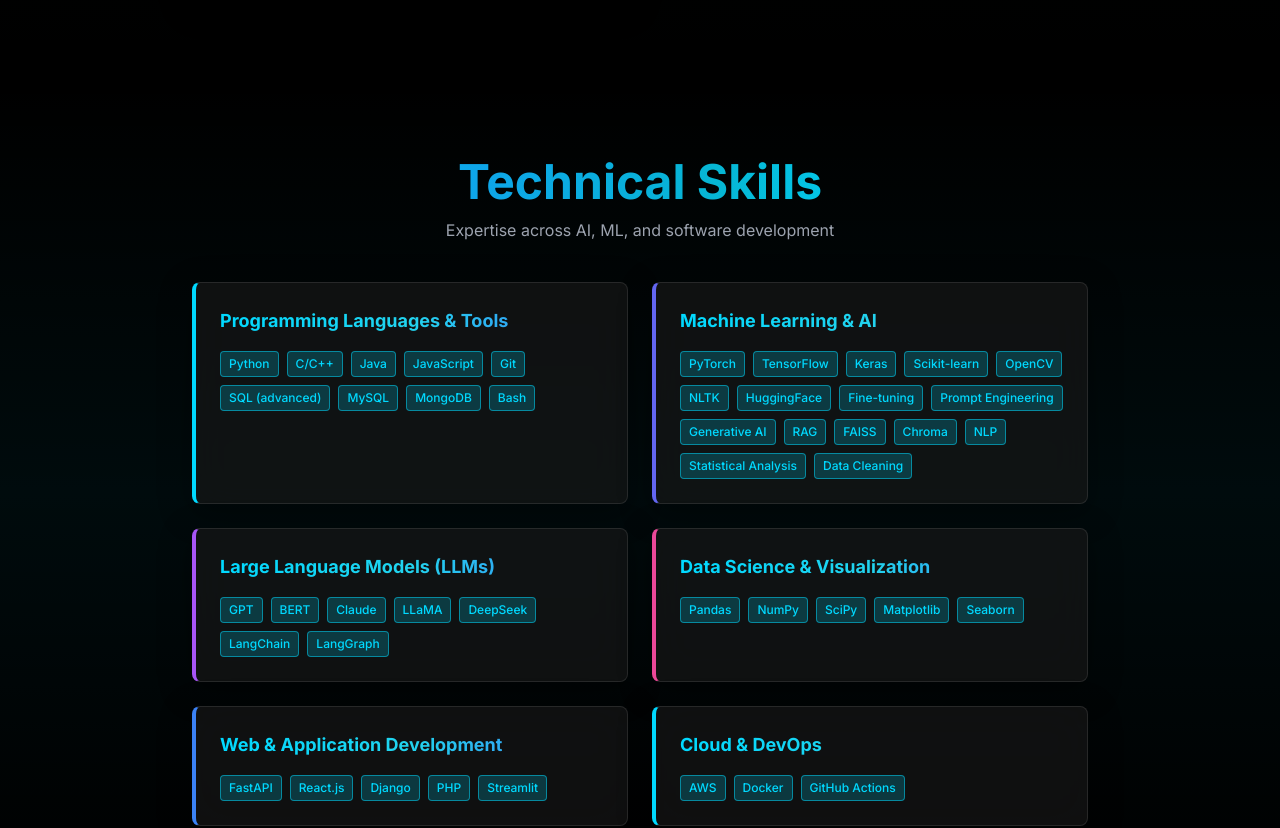
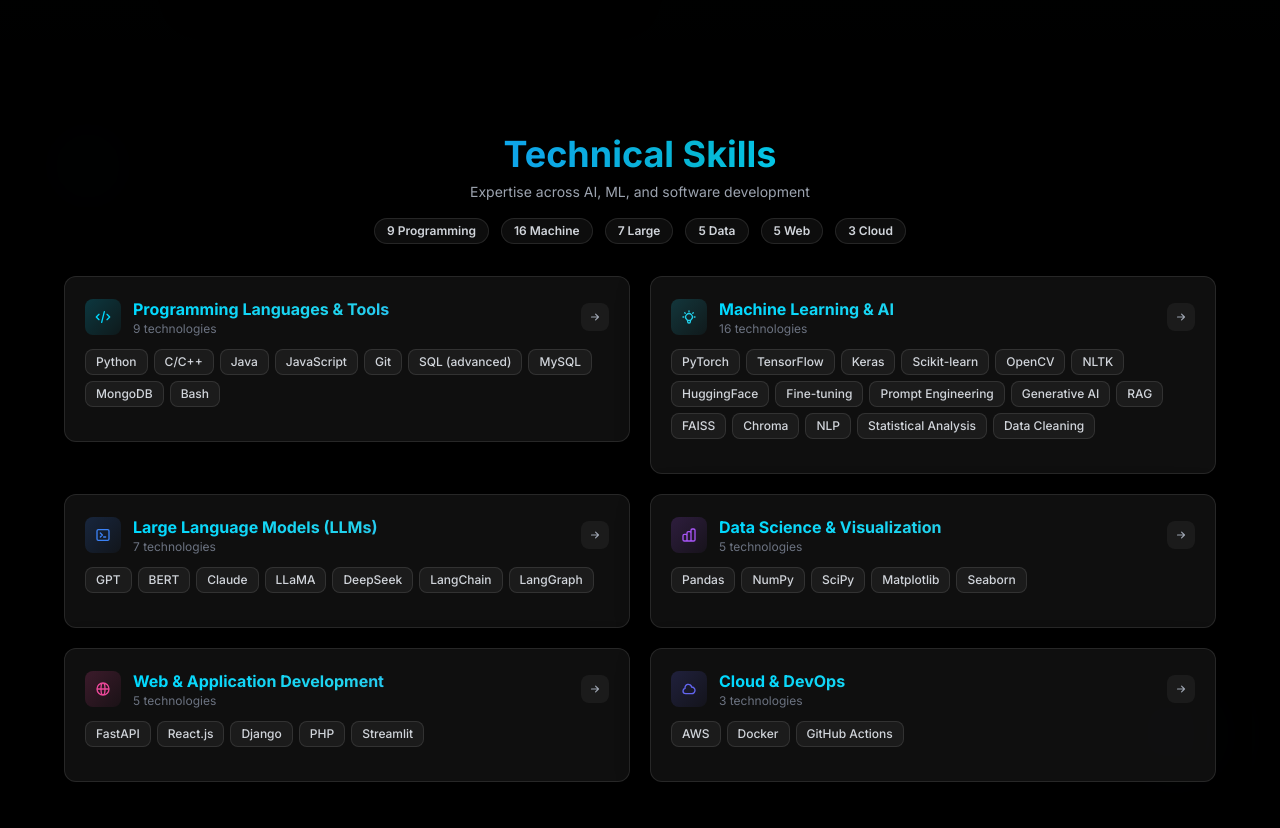
Before and after one commit to md-marop-hossain/md-marop-hossain.github.io, a React (Vite) app: page / in a window 1280 px wide. Shown: the part 4860-5688 px from the top of the page. Built offline with nearby package versions, Linux system fonts and the light colour scheme.

Commit message:
redesign profile

```diff
--- a/src/App.jsx
+++ b/src/App.jsx
@@ -1379,45 +1379,110 @@
         {/* Skills Section */}
         <section
           id="skills"
-          className="py-16 sm:py-20 px-4 sm:px-6 lg:px-8 bg-gradient-to-b from-transparent via-primary/5 to-transparent"
-        >
-          <div className="max-w-4xl mx-auto">
-            <h2 className="text-3xl sm:text-4xl md:text-5xl font-bold text-center mb-2 sm:mb-3">
+          className="py-12 sm:py-14 px-4 sm:px-6 lg:px-8 relative overflow-hidden"
+        >
+          {/* Animated background elements */}
+          <div className="absolute inset-0 opacity-20">
+            <div className="absolute top-10 left-10 w-24 h-24 bg-primary/10 rounded-full blur-2xl animate-pulse"></div>
+            <div className="absolute bottom-10 right-10 w-32 h-32 bg-cyan-400/10 rounded-full blur-2xl animate-pulse" style={{animationDelay: '1s'}}></div>
+          </div>
+
+          <div className="max-w-6xl mx-auto relative z-10">
+            <div className="text-center mb-8">
+              <h2 className="text-2xl sm:text-3xl md:text-4xl font-bold mb-2">
                 <span className="gradient-text">Technical Skills</span>
               </h2>
-            <p className="text-center text-gray-400 mb-8 sm:mb-10 text-sm sm:text-base px-4">
+              <p className="text-gray-400 text-sm px-4 mb-4">
                 Expertise across AI, ML, and software development
               </p>
 
-            <div className="grid grid-cols-1 md:grid-cols-2 gap-4 sm:gap-6">
+              {/* Skill count badges */}
+              <div className="flex flex-wrap justify-center gap-2 sm:gap-3">
+                {Object.entries(skills).map(([category, skillList], index) => (
+                  <div key={index} className="group relative">
+                    <div className="absolute inset-0 bg-gradient-to-r from-primary via-cyan-400 to-blue-500 rounded-full blur opacity-0 group-hover:opacity-40 transition-opacity duration-300"></div>
+                    <div className="relative px-3 py-1 bg-white/5 border border-white/10 rounded-full text-xs font-semibold text-gray-300 hover:text-white hover:border-primary/50 transition-all duration-300">
+                      {skillList.length} {category.split(' ')[0]}
+                    </div>
+                  </div>
+                ))}
+              </div>
+            </div>
+
+            <div className="grid grid-cols-1 lg:grid-cols-2 gap-4 sm:gap-5">
               {Object.entries(skills).map(([category, skillList], index) => {
-                const categoryColors = [
-                  "border-l-primary",
-                  "border-l-secondary",
-                  "border-l-accent-purple",
-                  "border-l-accent-pink",
-                  "border-l-accent-blue",
-                  "border-l-primary",
+                const gradients = [
+                  "from-primary/20 to-primary/5",
+                  "from-cyan-400/20 to-cyan-400/5",
+                  "from-blue-500/20 to-blue-500/5",
+                  "from-purple-500/20 to-purple-500/5",
+                  "from-pink-500/20 to-pink-500/5",
+                  "from-indigo-500/20 to-indigo-500/5",
                 ];
+                const iconColors = [
+                  "text-primary",
+                  "text-cyan-400",
+                  "text-blue-500",
+                  "text-purple-500",
+                  "text-pink-500",
+                  "text-indigo-500",
+                ];
+
                 return (
                   <div
                     key={index}
-                    className={`glass-morphism p-4 sm:p-6 rounded-lg border-l-4 ${
-                      categoryColors[index % categoryColors.length]
-                    } border border-white/10 hover:border-primary/30 transition-all duration-300`}
-                  >
-                    <h3 className="text-base sm:text-lg font-bold mb-3 sm:mb-4 bg-gradient-to-r from-primary via-cyan-400 to-blue-500 bg-clip-text text-transparent">
+                    className="group relative"
+                  >
+                    {/* Hover glow effect */}
+                    <div className={`absolute -inset-0.5 bg-gradient-to-r ${gradients[index % gradients.length]} rounded-xl blur opacity-0 group-hover:opacity-100 transition duration-500`}></div>
+
+                    {/* Card */}
+                    <div className="relative glass-morphism p-4 sm:p-5 rounded-xl border border-white/10 hover:border-primary/30 transition-all duration-300 hover:transform hover:-translate-y-1">
+                      {/* Header with icon */}
+                      <div className="flex items-center gap-3 mb-3">
+                        <div className={`w-9 h-9 rounded-lg bg-gradient-to-br ${gradients[index % gradients.length]} flex items-center justify-center group-hover:scale-110 transition-transform duration-300`}>
+                          <svg className={`w-4 h-4 ${iconColors[index % iconColors.length]}`} fill="none" stroke="currentColor" viewBox="0 0 24 24">
+                            {index === 0 && <path strokeLinecap="round" strokeLinejoin="round" strokeWidth={2} d="M10 20l4-16m4 4l4 4-4 4M6 16l-4-4 4-4" />}
+                            {index === 1 && <path strokeLinecap="round" strokeLinejoin="round" strokeWidth={2} d="M9.663 17h4.673M12 3v1m6.364 1.636l-.707.707M21 12h-1M4 12H3m3.343-5.657l-.707-.707m2.828 9.9a5 5 0 117.072 0l-.548.547A3.374 3.374 0 0014 18.469V19a2 2 0 11-4 0v-.531c0-.895-.356-1.754-.988-2.386l-.548-.547z" />}
+                            {index === 2 && <path strokeLinecap="round" strokeLinejoin="round" strokeWidth={2} d="M8 9l3 3-3 3m5 0h3M5 20h14a2 2 0 002-2V6a2 2 0 00-2-2H5a2 2 0 00-2 2v12a2 2 0 002 2z" />}
+                            {index === 3 && <path strokeLinecap="round" strokeLinejoin="round" strokeWidth={2} d="M9 19v-6a2 2 0 00-2-2H5a2 2 0 00-2 2v6a2 2 0 002 2h2a2 2 0 002-2zm0 0V9a2 2 0 012-2h2a2 2 0 012 2v10m-6 0a2 2 0 002 2h2a2 2 0 002-2m0 0V5a2 2 0 012-2h2a2 2 0 012 2v14a2 2 0 01-2 2h-2a2 2 0 01-2-2z" />}
+                            {index === 4 && <path strokeLinecap="round" strokeLinejoin="round" strokeWidth={2} d="M21 12a9 9 0 01-9 9m9-9a9 9 0 00-9-9m9 9H3m9 9a9 9 0 01-9-9m9 9c1.657 0 3-4.03 3-9s-1.343-9-3-9m0 18c-1.657 0-3-4.03-3-9s1.343-9 3-9m-9 9a9 9 0 019-9" />}
+                            {index === 5 && <path strokeLinecap="round" strokeLinejoin="round" strokeWidth={2} d="M3 15a4 4 0 004 4h9a5 5 0 10-.1-9.999 5.002 5.002 0 10-9.78 2.096A4.001 4.001 0 003 15z" />}
+                          </svg>
+                        </div>
+                        <div className="flex-1">
+                          <h3 className="text-sm sm:text-base font-bold bg-gradient-to-r from-primary via-cyan-400 to-blue-500 bg-clip-text text-transparent group-hover:from-cyan-400 group-hover:via-primary group-hover:to-blue-500 transition-all duration-300">
                             {category}
                           </h3>
-                    <div className="flex flex-wrap gap-1.5 sm:gap-2">
+                          <p className="text-xs text-gray-500">{skillList.length} technologies</p>
+                        </div>
+
+                        {/* Expand indicator */}
+                        <div className="w-7 h-7 rounded-lg bg-white/5 flex items-center justify-center group-hover:bg-primary/20 transition-colors duration-300">
+                          <svg className="w-3.5 h-3.5 text-gray-400 group-hover:text-primary transition-colors duration-300" fill="none" stroke="currentColor" viewBox="0 0 24 24">
+                            <path strokeLinecap="round" strokeLinejoin="round" strokeWidth={2} d="M13 7l5 5m0 0l-5 5m5-5H6" />
+                          </svg>
+                        </div>
+                      </div>
+
+                      {/* Skills grid */}
+                      <div className="flex flex-wrap gap-1.5">
                         {skillList.map((skill, skillIndex) => (
                           <span
                             key={skillIndex}
-                          className={`px-1.5 sm:px-2 py-0.5 sm:py-1 text-[10px] sm:text-xs ${skill.color} border font-medium rounded`}
-                        >
-                          {skill.name}
+                            className="group/skill relative px-2.5 py-1 text-xs font-medium text-gray-300 bg-white/5 border border-white/10 rounded-lg hover:bg-primary/10 hover:border-primary/50 hover:text-white hover:scale-105 hover:-translate-y-0.5 transition-all duration-300 cursor-pointer"
+                          >
+                            {/* Shimmer effect on hover */}
+                            <div className="absolute inset-0 rounded-lg overflow-hidden">
+                              <div className="absolute inset-0 bg-gradient-to-r from-transparent via-white/10 to-transparent -translate-x-full group-hover/skill:translate-x-full transition-transform duration-700"></div>
+                            </div>
+                            <span className="relative z-10">{skill.name}</span>
                           </span>
                         ))}
+                      </div>
+
+                      {/* Bottom accent line */}
+                      <div className={`mt-3 h-0.5 bg-gradient-to-r ${gradients[index % gradients.length]} rounded-full transform scale-x-0 group-hover:scale-x-100 transition-transform duration-500 origin-left`}></div>
                     </div>
                   </div>
                 );
```
Lines whose indentation alone changed are shown as unchanged.
